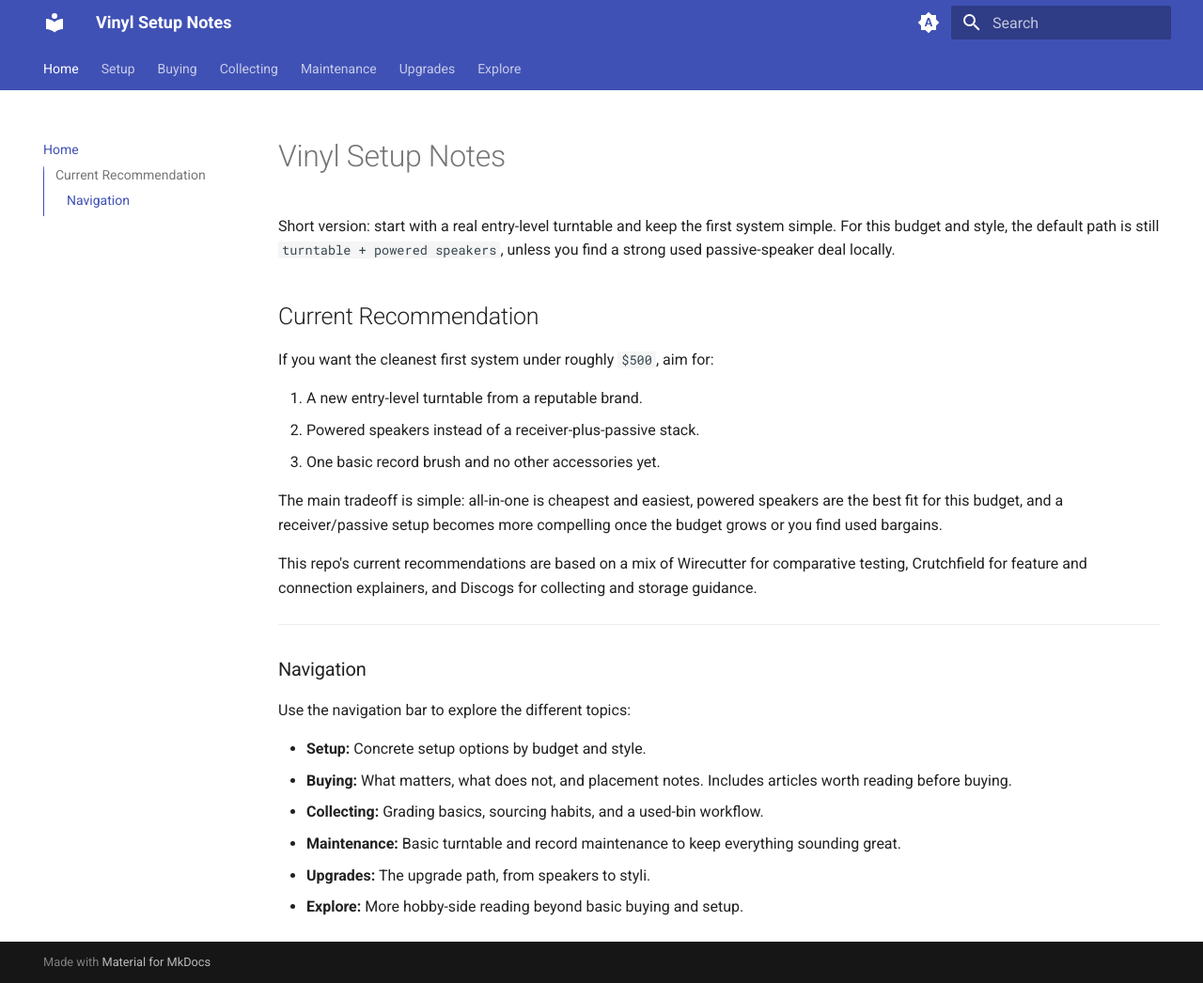
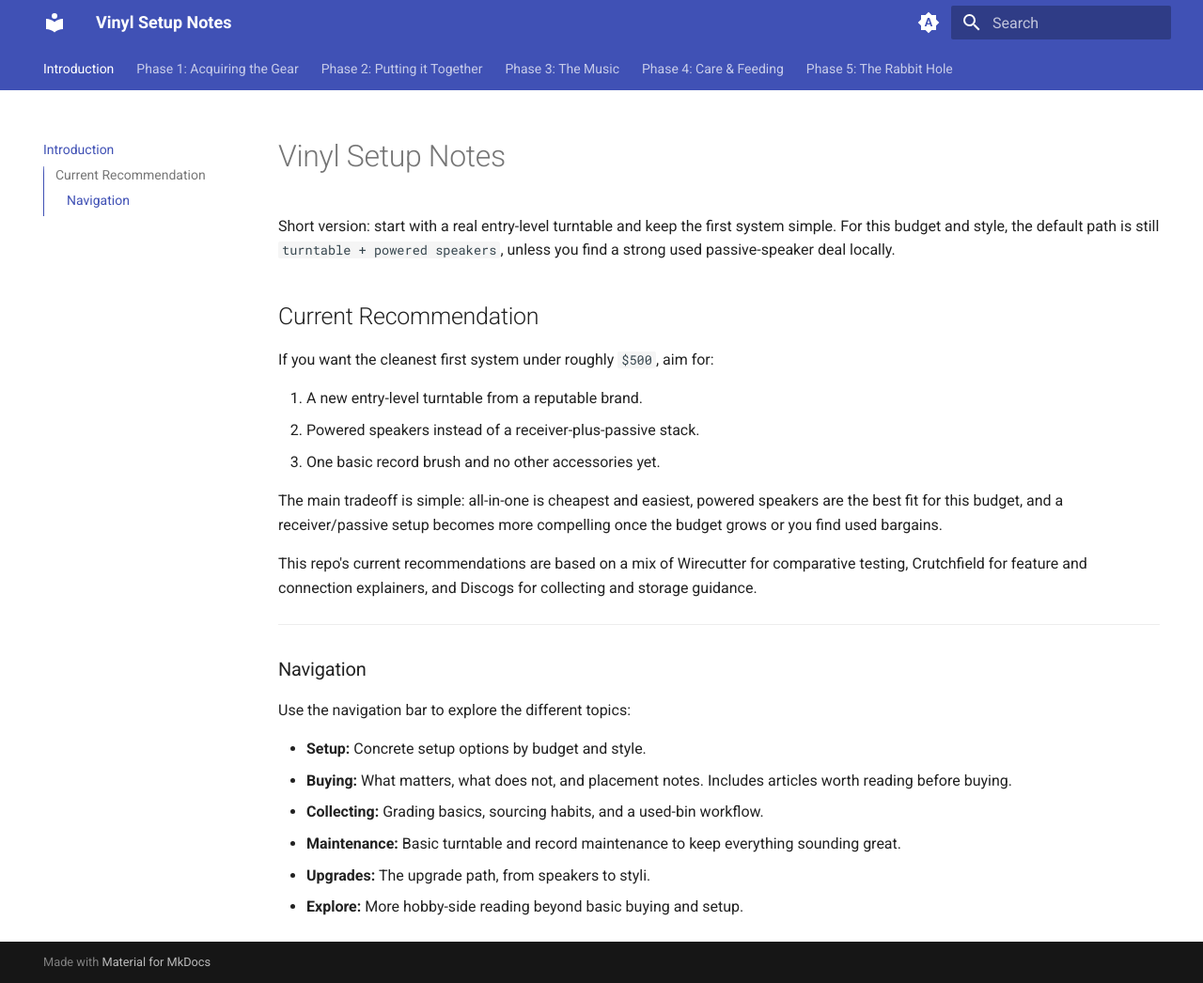
Before and after one commit to justinminsk/record-hobby-docs, an MkDocs documentation site: the page built from docs/index.md, in a window 1280 px wide and 1046 px high. Shown: the whole window at 94% size. Built offline with MkDocs 1.6.1 and Material for MkDocs 9.7.7, drawn with Linux system fonts in a browser that asks for light colours.

Commit message:
refactor: restructure documentation navigation into sequential phases and rename section headers

```diff
--- a/mkdocs.yml
+++ b/mkdocs.yml
@@ -40,28 +40,27 @@ markdown_extensions:
           format: !!python/name:pymdownx.superfences.fence_code_format
 
 nav:
-  - Home: index.md
-  - Setup:
-      - Paths: setup/paths.md
-      - Troubleshooting: setup/troubleshooting.md
-      - Beginner Mistakes: setup/beginner-mistakes.md
-  - Buying:
-      - Guide: buying/guide.md
+  - Introduction: index.md
+  - "Phase 1: Acquiring the Gear":
+      - The Golden Rules: buying/guide.md
       - Brand Lineups: buying/brand-lineups.md
-      - Reading List: buying/reading-list.md
       - Example Setups: buying/example-setups.md
       - Deep Dive Upgrades: buying/deep-dive.md
-      - Speakers: buying/speakers.md
-      - Headphones: buying/headphones.md
-  - Collecting:
-      - Guide: collecting/guide.md
-  - Maintenance:
-      - Guide: maintenance/guide.md
-      - Deep Cleaning: maintenance/deep-cleaning.md
-  - Upgrades:
-      - Guide: upgrades/guide.md
-  - Explore:
-      - Glossary: explore/glossary.md
-      - Exploring Genres: explore/genres.md
+      - Focus on Speakers: buying/speakers.md
+      - Focus on Headphones: buying/headphones.md
+  - "Phase 2: Putting it Together":
+      - The Signal Chain: setup/paths.md
+      - Avoiding Beginner Mistakes: setup/beginner-mistakes.md
+      - Troubleshooting: setup/troubleshooting.md
+  - "Phase 3: The Music":
+      - The Art of Collecting: collecting/guide.md
+      - Exploring Genres on Vinyl: explore/genres.md
+  - "Phase 4: Care & Feeding":
+      - Basic Maintenance: maintenance/guide.md
+      - Deep Cleaning Methods: maintenance/deep-cleaning.md
+      - The Upgrade Philosophy: upgrades/guide.md
+  - "Phase 5: The Rabbit Hole":
       - Community Resources: explore/community-resources.md
-      - Niche Reading: explore/niche-reading.md
+      - Audiophile Reading List: buying/reading-list.md
+      - Niche Deep Dives: explore/niche-reading.md
+      - Glossary of Terms: explore/glossary.md
```
